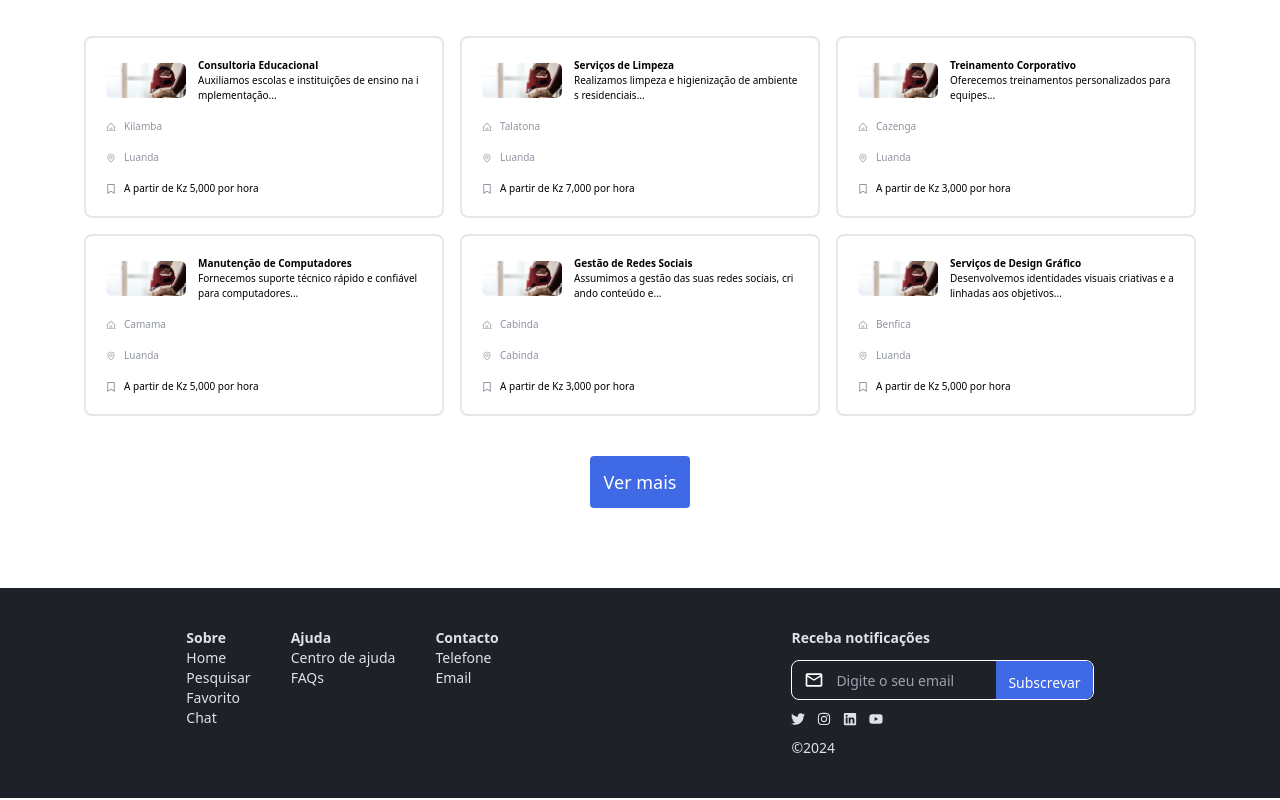
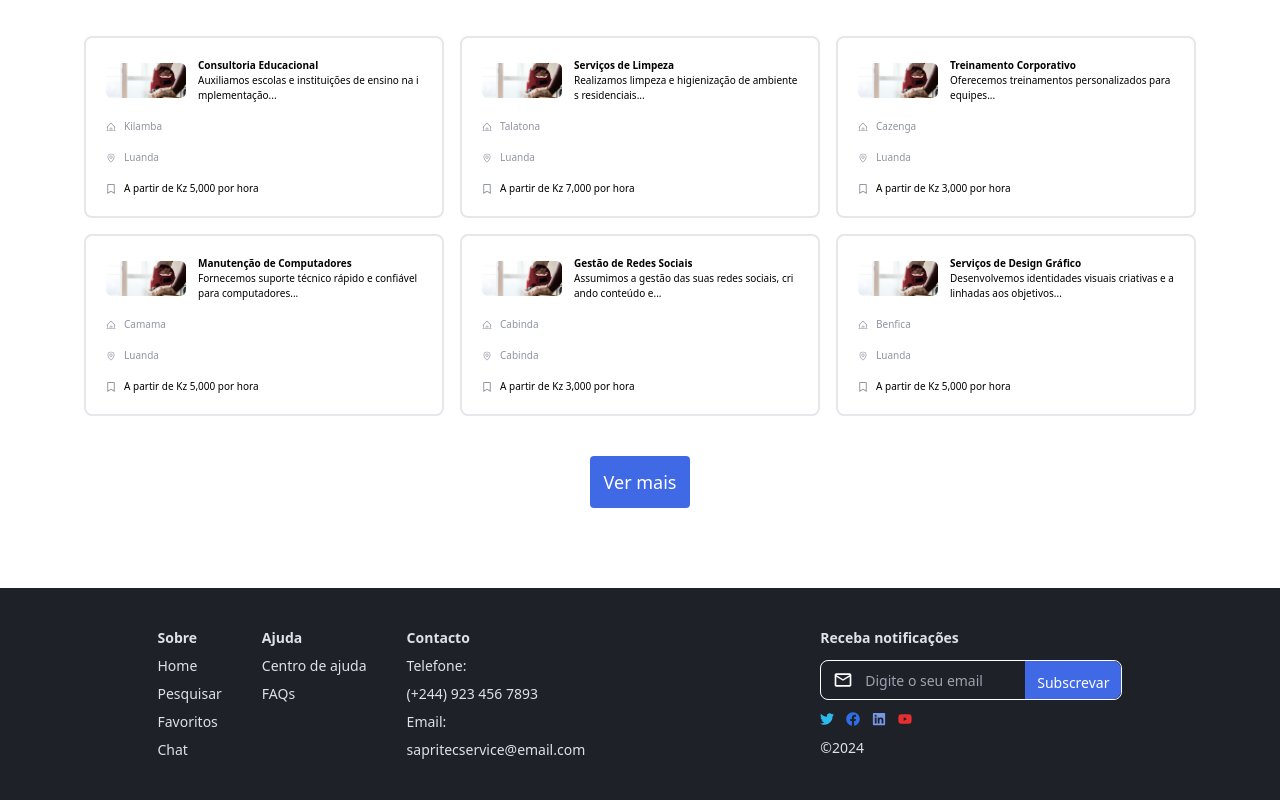
Before and after one commit to safeq-ao/Sapritec.service-, a React (Vite) app: page / in a window 1280 px wide. Shown: the part 885-1685 px from the top of the page. Built offline with nearby package versions, Linux system fonts and the light colour scheme.

Commit message:
change:alteracao das cores dos icones do footer

```diff
--- a/src/components/footer/Footer.jsx
+++ b/src/components/footer/Footer.jsx
@@ -1,5 +1,5 @@
 import React from 'react'
-import { FaInstagram, FaLinkedin, FaTwitter, FaVoicemail, FaYoutube } from 'react-icons/fa'
+import { FaFacebook, FaLinkedin, FaTwitter, FaYoutube } from 'react-icons/fa'
 import { MdOutlineMailOutline } from "react-icons/md";
 
 export function Footer () {
@@ -7,28 +7,30 @@ export function Footer () {
     <footer className="bg-footer text-text-footer flex flex-row p-10 justify-around">
       <div className="flex flex-row text-sm gap-10">
         <span>
-          <h2 className="font-bold">Sobre</h2>
-          <ul>
+          <h2 className="font-bold mb-2">Sobre</h2>
+          <ul className="flex flex-col gap-2">
             <li>Home</li>
             <li>Pesquisar</li>
-            <li>Favorito</li>
+            <li>Favoritos</li>
             <li>Chat</li>
           </ul>
         </span>
 
         <span>
-          <ul>
-            <h2 className="font-bold">Ajuda</h2>
+          <h2 className="font-bold mb-2">Ajuda</h2>
+          <ul className="flex flex-col gap-2">
             <li>Centro de ajuda</li>
             <li>FAQs</li>
           </ul>
         </span>
 
         <span>
-          <h2 className=" font-bold">Contacto</h2>
-          <ul>
-            <li>Telefone</li>
-            <li>Email</li>
+          <h2 className=" font-bold mb-2">Contacto</h2>
+          <ul className="flex flex-col gap-2">
+            <li>Telefone:</li>
+            <li>(+244) 923 456 7893</li>
+            <li>Email:</li>
+            <li>sapritecservice@email.com</li>
           </ul>
         </span>
       </div>
@@ -54,10 +56,10 @@ export function Footer () {
           </button>
         </span>
         <span className="flex items-center gap-3">
-          <FaTwitter />
-          <FaInstagram />
-          <FaLinkedin />
-          <FaYoutube />
+          <FaTwitter color="#2EBAE8" />
+          <FaFacebook color="#2E6FE8" />
+          <FaLinkedin color="#7797E4" />
+          <FaYoutube color="#E82E2E" />
         </span>
         <p>&copy;2024</p>
       </div>
```
